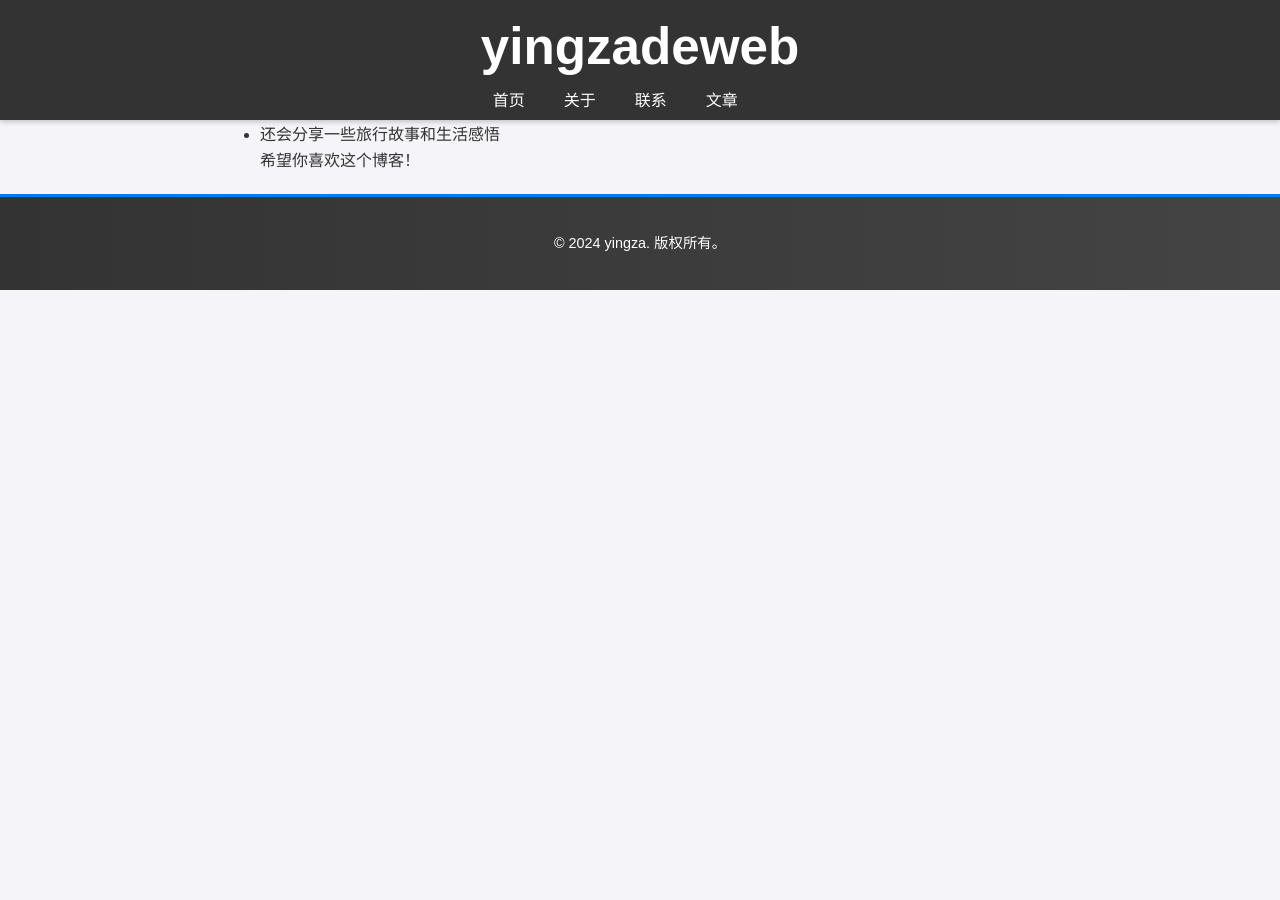
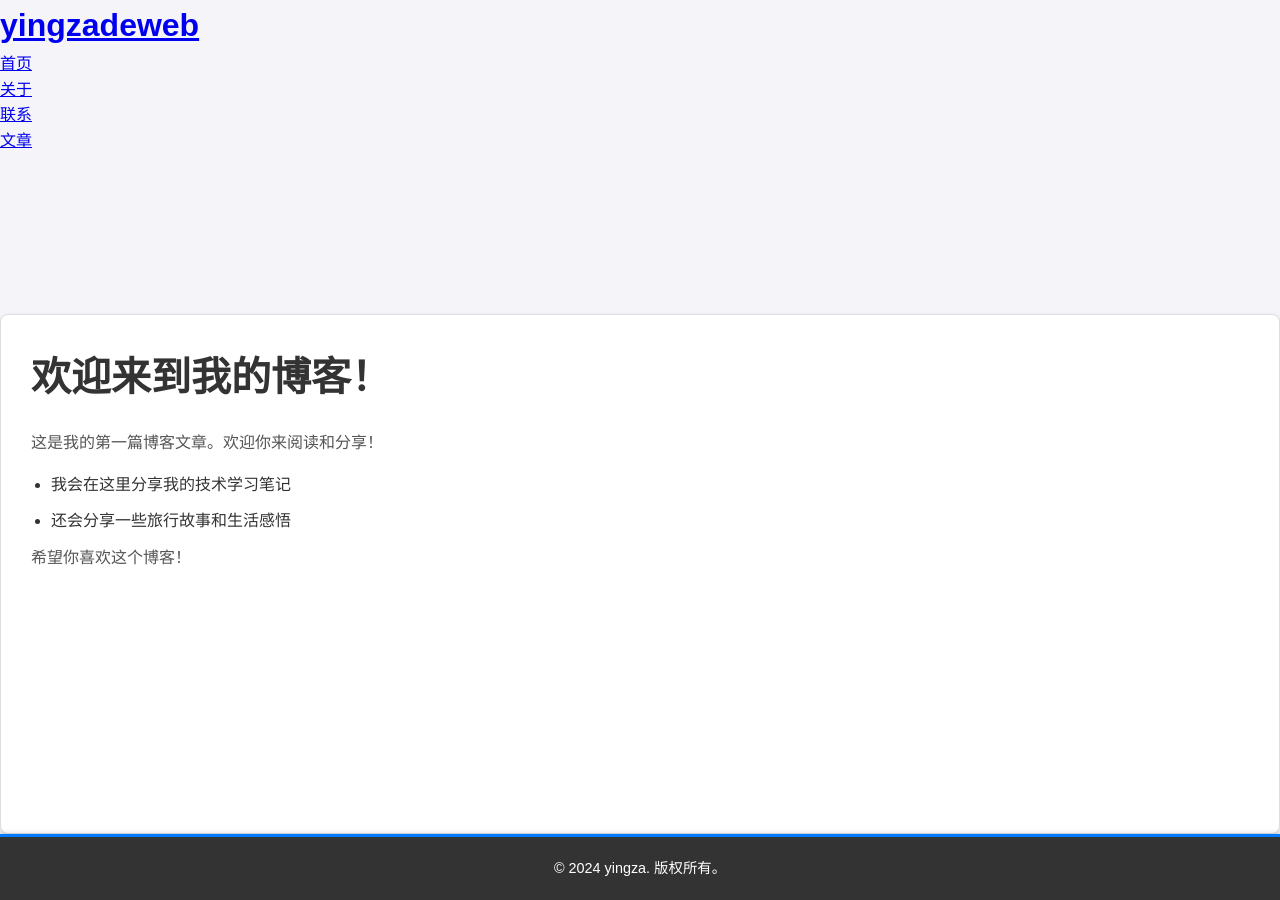
Before and after one commit to yingza-l/skills-github-pages, a Jekyll site: the page built from index.md, in a window 1280 px wide. Built offline with Jekyll 4.4.1, drawn with Linux system fonts in a browser that asks for light colours.

Commit message:
Update style.css

```diff
--- a/assets/css/style.css
+++ b/assets/css/style.css
@@ -15,98 +15,66 @@ body {
     min-height: 100vh; /* 确保页面高度至少为视口高度 */
 }
 
-.container {
-    max-width: 800px; /* 设置最大宽度 */
-    margin: 0 auto; /* 居中 */
-    padding: 20px; /* 添加内边距 */
+/* 主体内容 */
+main {
+    margin-top: 160px; /* 增加顶部间距，确保内容不被 header 遮挡 */
+    padding: 30px; /* 增加内边距 */
+    background-color: #fff; /* 背景颜色 */
+    box-shadow: 0 4px 8px rgba(0, 0, 0, 0.1); /* 增加阴影效果 */
+    border-radius: 8px; /* 圆角 */
+    border: 1px solid #ddd; /* 添加灰色的边框 */
+    flex-grow: 1; /* 让 main 部分占据剩余的空间 */
 }
 
-/* 全局样式：头部 */
-header {
-    position: fixed;
-    top: 0;
-    left: 0;
-    width: 100%;
-    height: 120px; /* 适当调整头部高度 */
-    background-color: #333;
-    color: white;
-    z-index: 1000;
-    display: flex;
-    justify-content: center; /* 让 logo 居中 */
-    align-items: center;
-    padding: 0 20px;
-    box-shadow: 0 2px 5px rgba(0, 0, 0, 0.2); /* 添加阴影 */
+main h1 {
+    font-size: 2.5em; /* 增大标题字体 */
+    color: #333; /* 设置标题文字颜色 */
+    margin-bottom: 20px; /* 增加标题和内容之间的间距 */
 }
 
-/* logo 样式 */
-header .logo a {
-    color: white;
-    text-decoration: none;
-    font-size: 1.6em; /* 调整 logo 字体大小 */
-    font-weight: bold;
+main p {
+    line-height: 1.8; /* 设置较大的行间距 */
+    color: #555; /* 文字颜色 */
+    margin-bottom: 15px; /* 段落间距 */
 }
 
-/* 导航菜单样式 */
-header nav ul {
-    list-style: none;
-    display: flex;
-    gap: 15px; /* 增加菜单项之间的间距 */
+main ul {
+    margin-left: 20px; /* 列表项的左边距 */
+    color: #333;
 }
 
-header nav ul li a {
-    color: white;
-    text-decoration: none;
-    padding: 8px 12px; /* 增加内边距，确保点击区域合适 */
-    border-radius: 5px;
-    font-size: 1em; /* 增加字体大小 */
+main ul li {
+    margin-bottom: 10px; /* 列表项之间的间距 */
 }
 
-header nav ul li a:hover {
-    background-color: #007bff; /* 悬停时的背景色 */
+main a {
+    color: #007bff; /* 链接的文字颜色 */
+    text-decoration: none; /* 去掉下划线 */
+}
+
+main a:hover {
+    text-decoration: underline; /* 鼠标悬停时显示下划线 */
 }
 
 /* 页脚样式 */
 footer {
-    background: linear-gradient(to right, #333, #444); /* 背景渐变 */
+    background: #333; /* 页脚的背景色 */
     color: white;
     text-align: center;
-    padding: 15px 0;
+    padding: 20px 0; /* 增加垂直间距 */
+    position: relative; /* 保持页脚在页面底部 */
+    width: 100%;
+    bottom: 0;
     border-top: 3px solid #007bff; /* 顶部加一道分隔线 */
+    box-shadow: 0 -2px 5px rgba(0, 0, 0, 0.1); /* 给页脚添加阴影 */
 }
 
 footer p {
     font-size: 0.9em;
-    color: white;
+    margin: 0;
 }
 
 footer p span {
     color: #007bff; /* 版权信息的年份和作者名字突出显示 */
     font-weight: bold;
 }
-
-footer .social-links {
-    margin-top: 10px;
-}
-
-footer .social-links a {
-    color: white;
-    margin: 0 10px;
-    text-decoration: none;
-    font-size: 1.2em;
-}
-
-footer .social-links a:hover {
-    color: #007bff; /* 悬停时高亮 */
-}
-
-/* 响应式设计 */
-@media (max-width: 768px) {
-    header nav ul {
-        flex-direction: column; /* 垂直排列菜单项 */
-        gap: 10px;
-    }
-
-    footer .social-links a {
-        font-size: 1em; /* 减小社交图标的大小 */
-    }
-}
```
